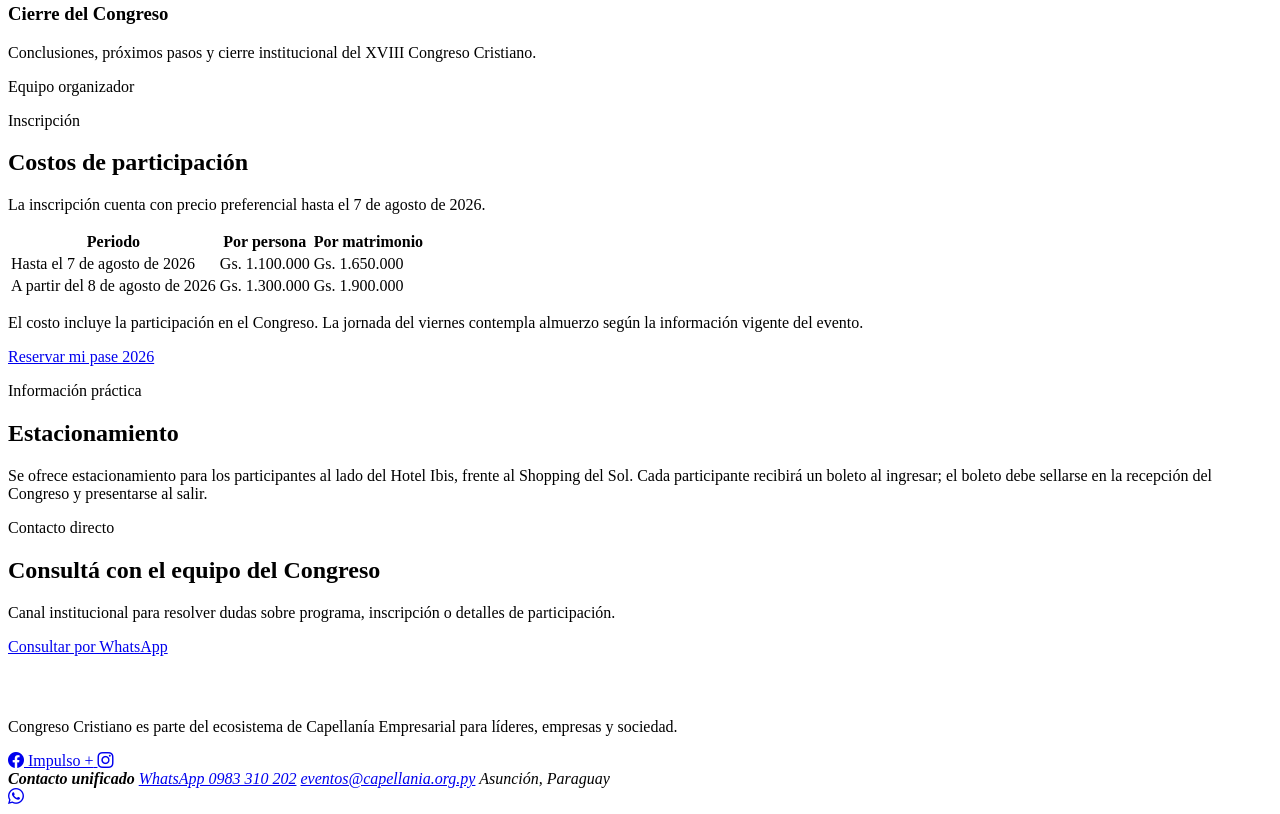
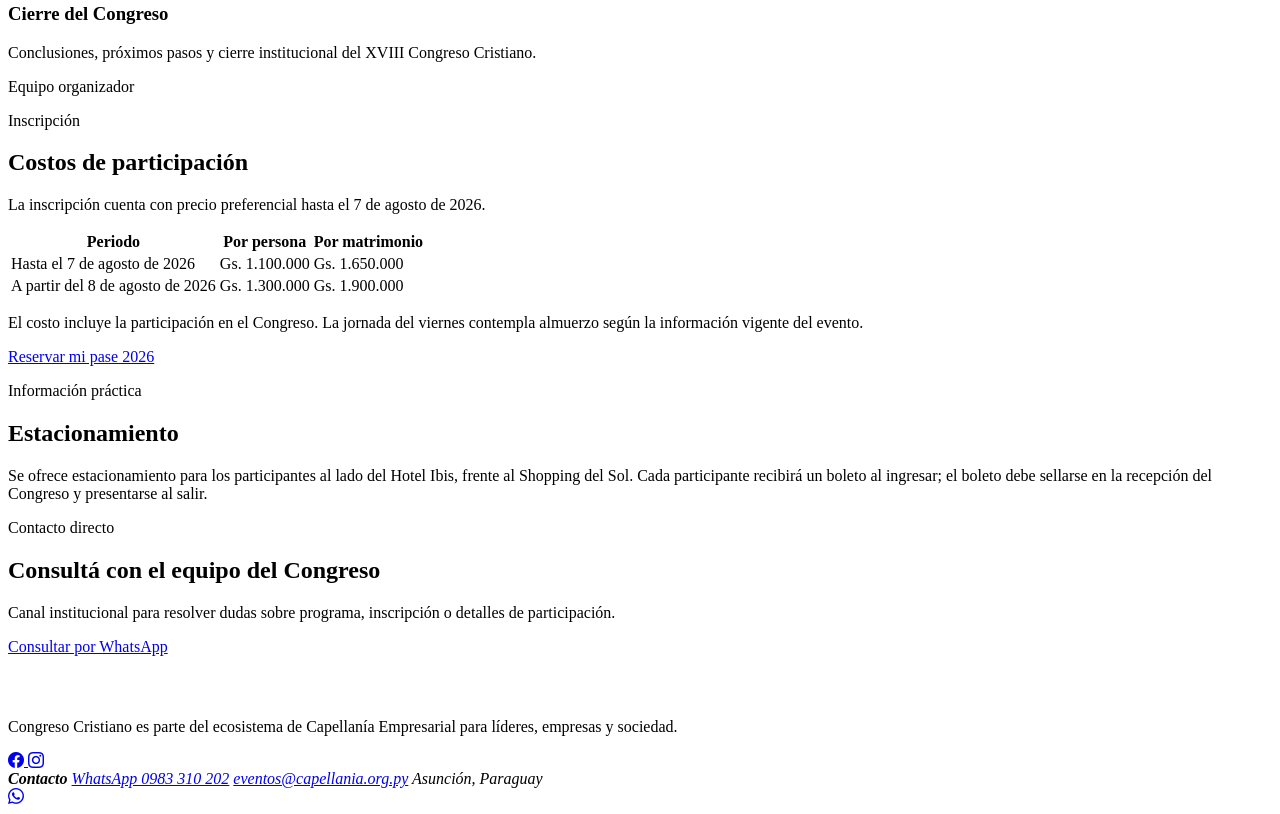
Before and after one commit to Jose-CabreraO/capellania-uruguay, a website with bundled scripts: page congreso/2026.html in a window 1280 px wide. Shown: the part 1653-2467 px from the top of the page. Built offline with nearby package versions, Linux system fonts and the light colour scheme; some packages are replaced by stand-ins of ours.

Commit message:
fix: update social links and footer contact label

```diff
--- a/congreso/2026.html
+++ b/congreso/2026.html
@@ -286,18 +286,17 @@
             </p>
             <div class="footer-social" aria-label="Redes sociales">
               <!-- Redes editables: reemplazar los href cuando estén definidos los enlaces oficiales. -->
-              <a class="footer-social__link" href="https://www.facebook.com/REEMPLAZAR_PAGINA_FACEBOOK" target="_blank" rel="noopener noreferrer" aria-label="Facebook de Capellanía Empresarial">
+              <a class="footer-social__link footer-social__link--icon" href="https://www.facebook.com/asocapellaniapy/" target="_blank" rel="noopener noreferrer" aria-label="Facebook de Capellanía Empresarial">
                 <i class="bi bi-facebook footer-social__icon" aria-hidden="true"></i>
-                <span class="footer-social__label">Impulso +</span>
               </a>
-              <a class="footer-social__link footer-social__link--icon" href="https://www.instagram.com/REEMPLAZAR_INSTAGRAM" target="_blank" rel="noopener noreferrer" aria-label="Instagram de Capellanía Empresarial">
+              <a class="footer-social__link footer-social__link--icon" href="https://www.instagram.com/asocapellaniapy?utm_source=ig_web_button_share_sheet&amp;igsh=ZDNlZDc0MzIxNw==" target="_blank" rel="noopener noreferrer" aria-label="Instagram de Capellanía Empresarial">
                 <i class="bi bi-instagram footer-social__icon" aria-hidden="true"></i>
               </a>
             </div>
           </div>
 
           <address class="footer__contact">
-            <strong>Contacto unificado</strong>
+            <strong>Contacto</strong>
             <a href="https://wa.me/595983310202">WhatsApp 0983 310 202</a>
             <a href="mailto:eventos@capellania.org.py">eventos@capellania.org.py</a>
             <span>Asunción, Paraguay</span>
```
Also changed, not shown: congreso/fotos.html (+3 -4 lines), congreso/index.html (+3 -4 lines), congreso/inscripcion.html (+3 -4 lines), index.html (+3 -4 lines).
